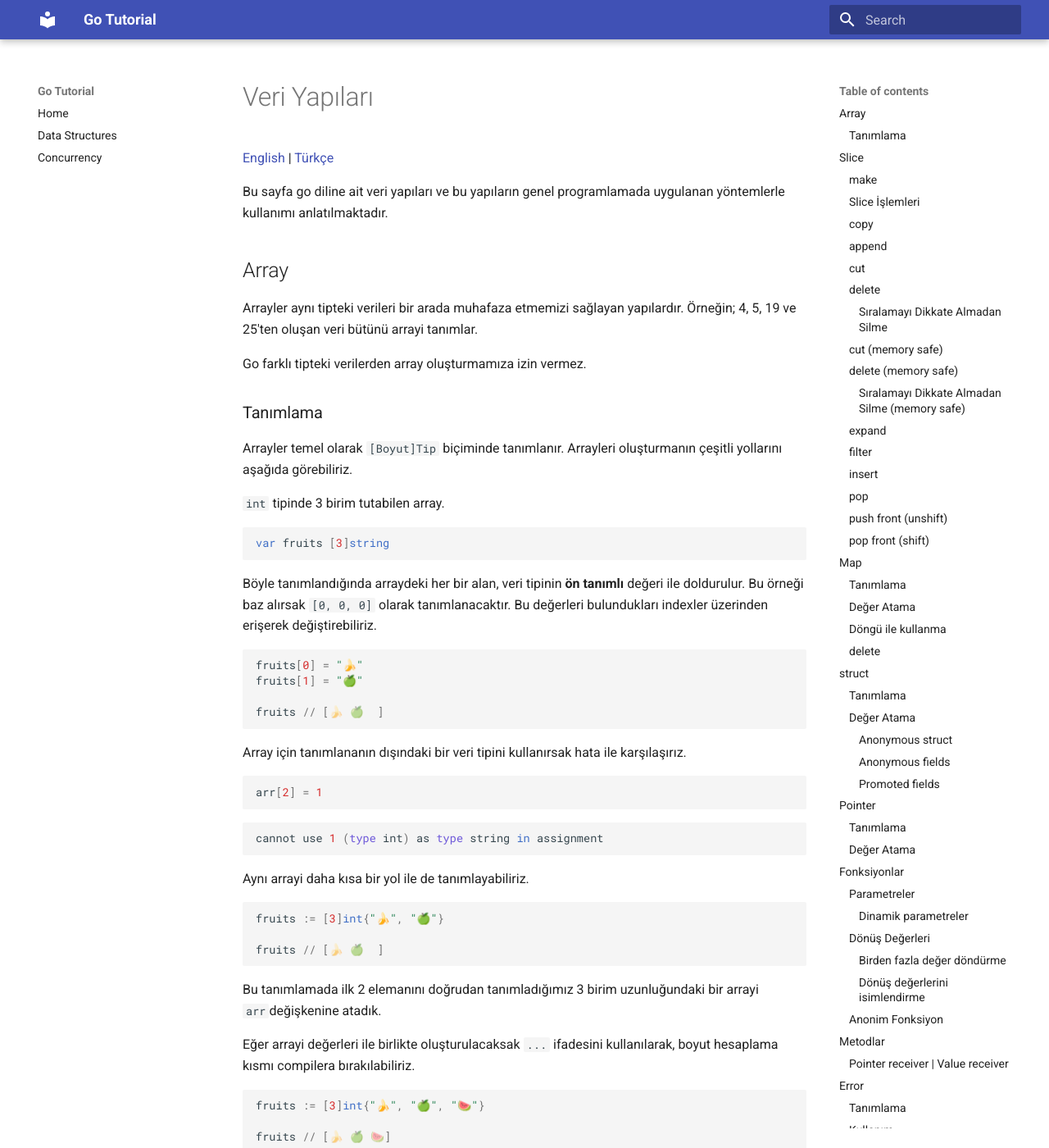
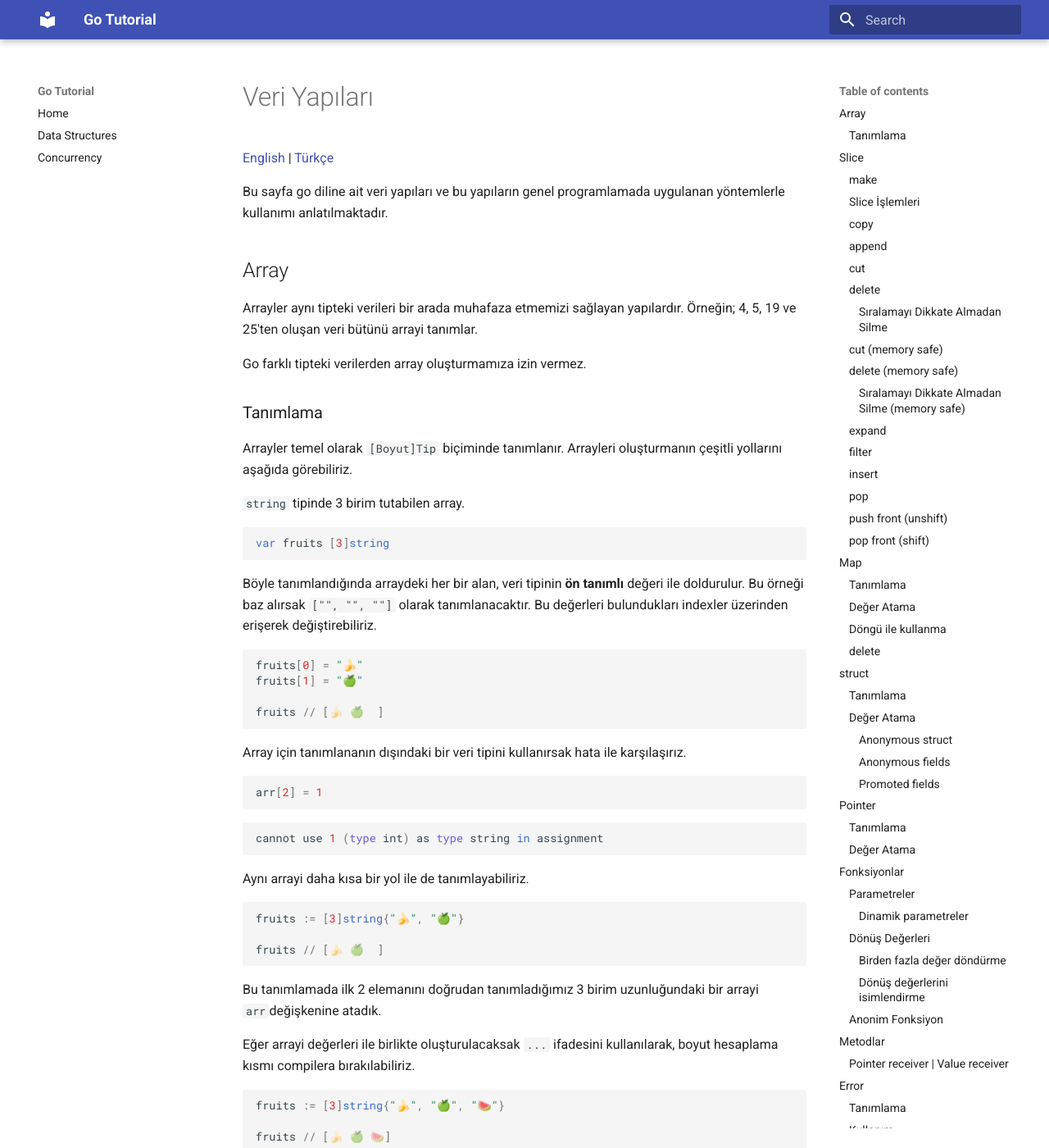
Before and after one commit to mgurdal/go-tutorial, an MkDocs documentation site: the page built from docs/tr/data-structures.md, in a window 1280 px wide and 1400 px high. Shown: the whole window at 82% size. Built offline with MkDocs 1.6.1 and Material for MkDocs 9.7.7, drawn with Linux system fonts in a browser that asks for light colours.

Commit message:
Fix array type

````diff
--- a/docs/tr/data-structures.md
+++ b/docs/tr/data-structures.md
@@ -17,7 +17,7 @@ Go farklı tipteki verilerden array oluşturmamıza izin vermez.
 
 Arrayler temel olarak `[Boyut]Tip` biçiminde tanımlanır. Arrayleri oluşturmanın çeşitli yollarını aşağıda görebiliriz.
 
-`int` tipinde 3 birim tutabilen array.
+`string` tipinde 3 birim tutabilen array.
 
 
 ```go
@@ -25,7 +25,9 @@ var fruits [3]string
 ```
 
 
-Böyle tanımlandığında arraydeki her bir alan, veri tipinin **ön tanımlı** değeri ile doldurulur. Bu örneği baz alırsak `[0, 0, 0]` olarak tanımlanacaktır. Bu değerleri bulundukları indexler üzerinden erişerek değiştirebiliriz.
+Böyle tanımlandığında arraydeki her bir alan, veri tipinin **ön tanımlı** değeri ile doldurulur.
+Bu örneği baz alırsak `["", "", ""]` olarak tanımlanacaktır.
+Bu değerleri bulundukları indexler üzerinden erişerek değiştirebiliriz.
 
 
 ```go
@@ -52,7 +54,7 @@ Aynı arrayi daha kısa bir yol ile de tanımlayabiliriz.
 
 
 ```go
-fruits := [3]int{"🍌", "🍏"}
+fruits := [3]string{"🍌", "🍏"}
 
 fruits // [🍌 🍏  ]
 ```
@@ -64,7 +66,7 @@ Eğer arrayi değerleri ile birlikte oluşturulacaksak `...` ifadesini kullanıl
 
 
 ```go
-fruits := [3]int{"🍌", "🍏", "🍉"}
+fruits := [3]string{"🍌", "🍏", "🍉"}
 
 fruits // [🍌 🍏 🍉]
 ```
````
Also changed, not shown: docs/data-structures.md (+4 -3 lines).
